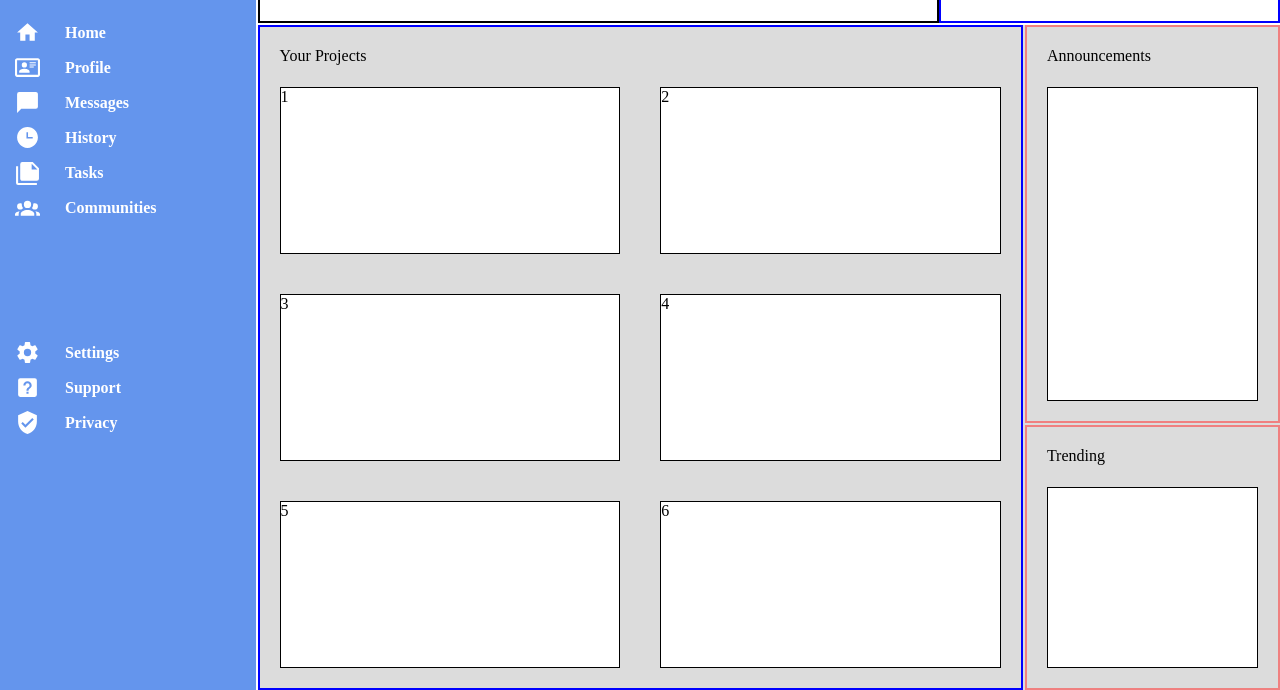
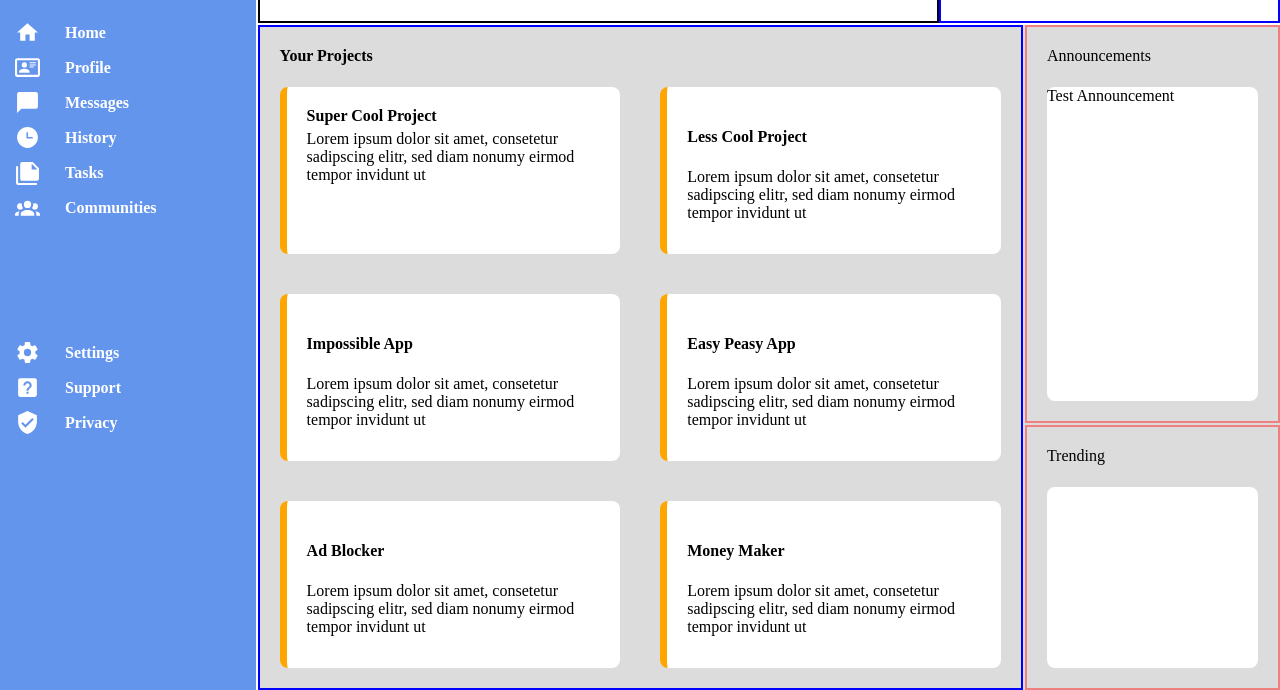
Before and after one commit to larstrk/odin-dashboard, a plain HTML site: page index.html in a window 1280 px wide. Shown: the part 110-800 px from the top of the page. Drawn offline with Linux system fonts and the light colour scheme.

Commit message:
Update on content cards

```diff
--- a/index.html
+++ b/index.html
@@ -186,18 +186,38 @@
 
       <div class="content">
         <div class="projects">
-          <div class="content-header">Your Projects</div>
-          <div class="content-card">1</div>
-          <div class="content-card">2</div>
-          <div class="content-card">3</div>
-          <div class="content-card">4</div>
-          <div class="content-card">5</div>
-          <div class="content-card">6</div>
+          <div class="content-header"><b>Your Projects</b></div>
+          <div class="content-card">
+            <b>Super Cool Project</b>
+            <p>Lorem ipsum dolor sit amet, consetetur sadipscing elitr, sed diam nonumy eirmod tempor invidunt ut</p>
+          </div>
+          <div class="content-card">
+            <h4>Less Cool Project</h4>
+            Lorem ipsum dolor sit amet, consetetur sadipscing elitr, sed diam nonumy eirmod tempor invidunt ut
+          </div>
+          <div class="content-card">
+            <h4>Impossible App</h4>
+            Lorem ipsum dolor sit amet, consetetur sadipscing elitr, sed diam nonumy eirmod tempor invidunt ut
+          </div>
+          <div class="content-card">
+            <h4>Easy Peasy App</h4>
+            Lorem ipsum dolor sit amet, consetetur sadipscing elitr, sed diam nonumy eirmod tempor invidunt ut
+          </div>
+          <div class="content-card">
+            <h4>Ad Blocker</h4>
+            Lorem ipsum dolor sit amet, consetetur sadipscing elitr, sed diam nonumy eirmod tempor invidunt ut
+          </div>
+          <div class="content-card">
+            <h4>Money Maker</h4>
+            Lorem ipsum dolor sit amet, consetetur sadipscing elitr, sed diam nonumy eirmod tempor invidunt ut
+          </div>
         </div>
 
         <div class="announcements">
           <div class="content-header">Announcements</div>
-          <div class="announcements-box"></div>
+          <div class="announcements-box">
+            Test Announcement
+          </div>
         </div>
         <div class="trending">
           <div class="content-header">Trending</div>
--- a/style.css
+++ b/style.css
@@ -96,6 +96,7 @@ html {
   grid-template-columns: 3fr 1fr;
   grid-template-rows: 3fr 2fr;
   gap: 2px;
+
 }
 
 .projects {
@@ -114,9 +115,9 @@ html {
 .content-card,
 .announcements-box,
 .trending-box {
-  border: 1px solid black;
   background-color: white;
   margin: 20px;
+  border-radius: 8px;
 }
 
 .announcements,
@@ -126,3 +127,13 @@ html {
   grid-template-rows: 40px;
   grid-template-columns: 1fr;
 }
+
+.content-card{
+  padding: 20px;
+  border-left: 7px solid orange;
+}
+
+.content-card p {
+  margin-top: 5px;
+  font-weight: 100;
+}
```
